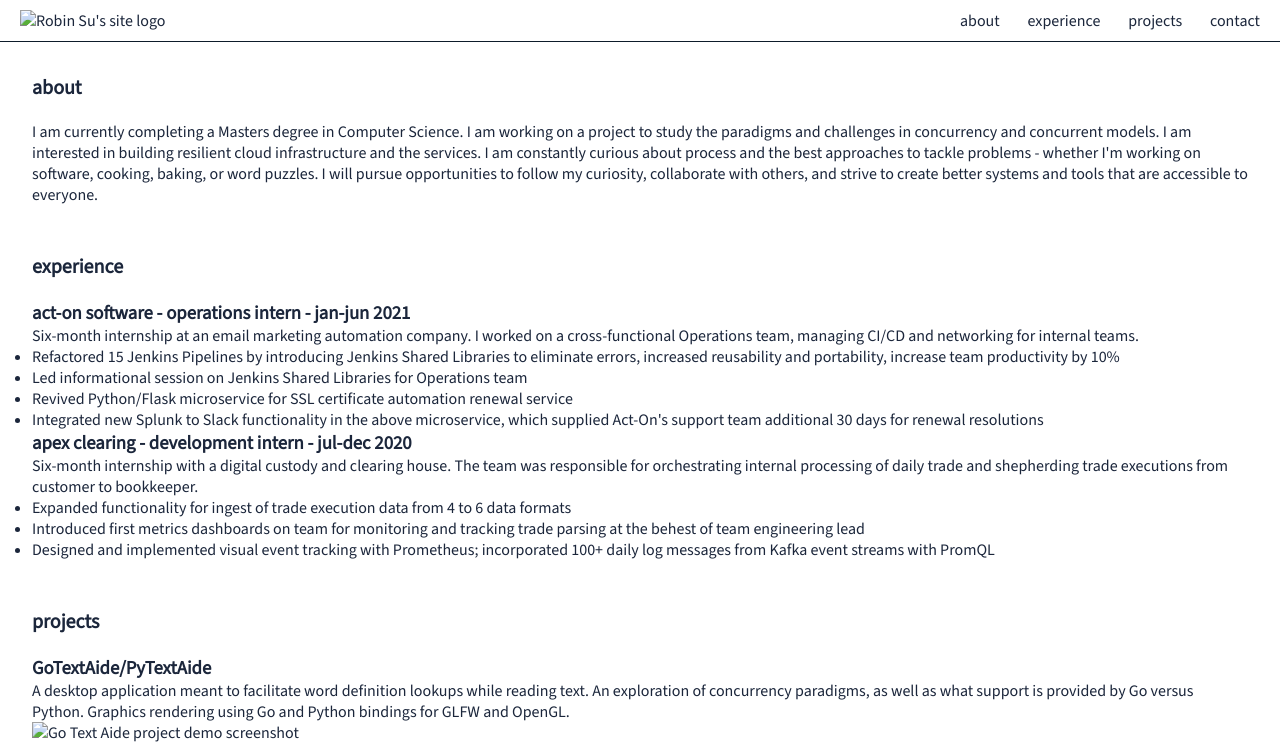
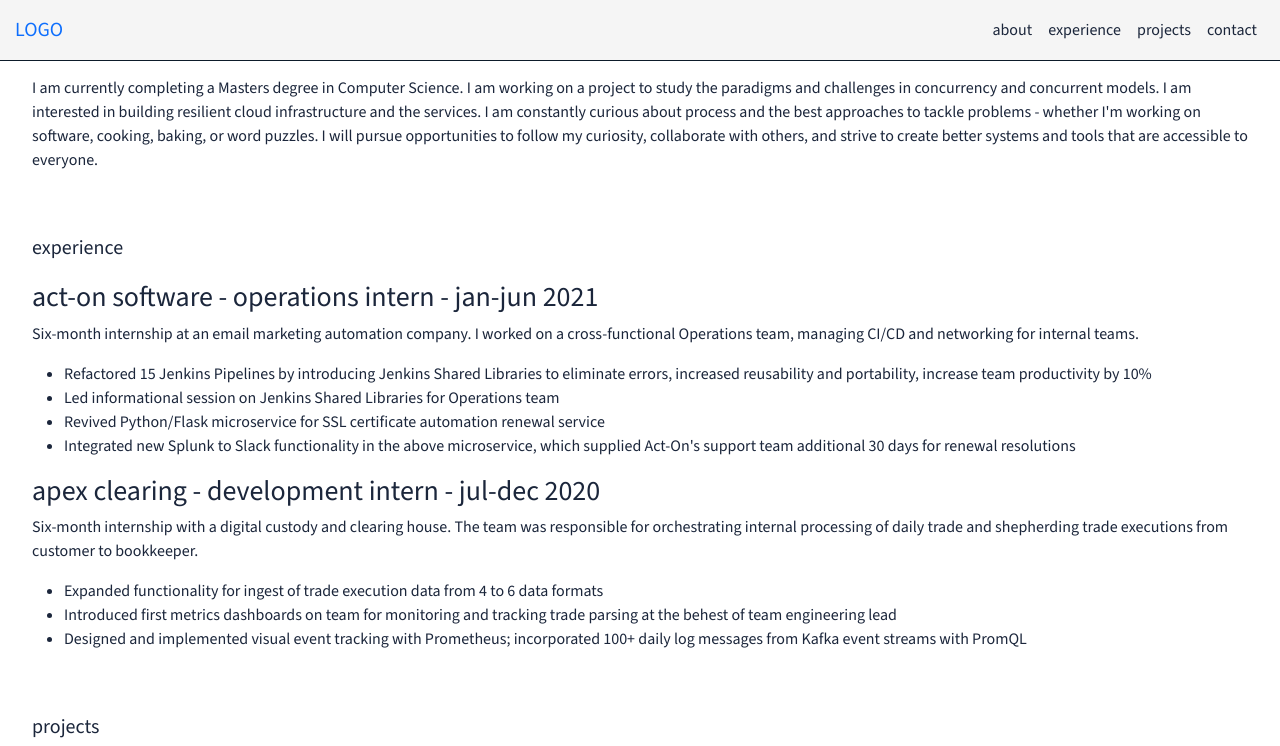
Before and after one commit to robinjsu/portfolio, a plain HTML site: page index.html in a window 1280 px wide. Shown: the top 746 px of the page. Drawn offline with nearby package versions, Linux system fonts and the light colour scheme.

Commit message:
incorporate bootstrap for nav

```diff
--- a/css/styles.css
+++ b/css/styles.css
@@ -21,24 +21,20 @@ body {
     color: var(--oxford);
 }
 
-.header {
-    display: flex;
+.navbar {
+    background-color: whitesmoke;
+    padding: 10px 15px;
+    border-bottom: 1px solid var(--rich-black);
     justify-content: space-between;
-    padding: 10px 20px;
-    border-bottom: 1px solid var(--rich-black);
 }
 
-.navbar {
-    display: flex;
-    justify-content: space-between;
-    width: 300px;
-}
 
 .navitem {
     list-style: none;
+    margin: 5px;
 }
 
-.navlink {
+.nav-link {
     color: var(--oxford);
     text-decoration: none;
 }
@@ -60,25 +56,31 @@ body {
 .contact {
     display: flex;
     flex-direction: row;
-    justify-content: right;
 }
 
 .contact-form {
     display: flex;
     flex-direction: row;
-    flex-wrap: wrap;
     width: 50%;
     height: 300px;
     justify-content: space-evenly;
-    margin-left: 50%;
 }
-
-/* .contact-form>div {
-    height: 300px;
-} */
 
 #name,
 #email {
     border: none;
     border-bottom: 1px solid var(--rich-black);
+    width: 200px;
 }
+
+.submit-btn {
+    position: relative;
+    top: 1em;
+    left: 67%;
+    background-color: whitesmoke;
+    color: var(--oxford);
+    border-radius: 2px;
+    border: 1px dotted var(--oxford);
+    padding: 5px;
+
+}
--- a/index.html
+++ b/index.html
@@ -5,7 +5,7 @@
     <meta charset="UTF-8">
     <meta http-equiv="X-UA-Compatible" content="IE=edge">
     <meta name="viewport" content="width=device-width, initial-scale=1.0">
-    <!-- <link rel="stylesheet" href="https://cdn.jsdelivr.net/npm/bootstrap@5.0.2/dist/css/bootstrap.min.css" /> -->
+    <link rel="stylesheet" href="https://cdn.jsdelivr.net/npm/bootstrap@5.0.2/dist/css/bootstrap.min.css" />
     <link rel="stylesheet" href="./css/styles.css">
     <link rel="preconnect" as="font" href="https://fonts.googleapis.com">
     <link rel="preconnect" as="font" href="https://fonts.gstatic.com" crossorigin>
@@ -17,19 +17,16 @@
 
 <body>
 
-    <header class="header">
-        <div>
-            <img class="logo" src="" alt="Robin Su's site logo" width="20" height="20">
-        </div>
-        <div class="navigation">
-            <nav>
-                <menu class="navbar">
-                    <li class="navitem"><a class="navlink" href="#about">about</a></li>
-                    <li class="navitem"><a class="navlink" href="#experience">experience</a></li>
-                    <li class="navitem"><a class="navlink" href="#projects">projects</a></li>
-                    <li class="navitem"><a class="navlink" href="#contact">contact</a></li>
-                </menu>
-            </nav>
+    <header class="header container-fluid">
+        <nav class="navbar fixed-top navbar-expand-sm d-flex">
+            <a href="#" class=" navbar-brand logo">LOGO</a>
+            <ul class="menu navbar-nav">
+                <li class="nav-item"><a class="nav-link" href="#about">about</a></li>
+                <li class="nav-item"><a class="nav-link" href="#experience">experience</a></li>
+                <li class="nav-item"><a class="nav-link" href="#projects">projects</a></li>
+                <li class="nav-item"><a class="nav-link" href="#contact">contact</a></li>
+            </ul>
+        </nav>
         </div>
     </header>
     <main class="main-content">
@@ -137,7 +134,9 @@
                     <div>
                         <textarea name="contact-message" id="message" cols="30" rows="10"></textarea>
                     </div>
-                    <input type="submit" value="Send Message">
+                    <div class="submit">
+                        <input class="submit-btn" type="submit" value="Send Message">
+                    </div>
                 </div>
             </form>
         </div>
```
